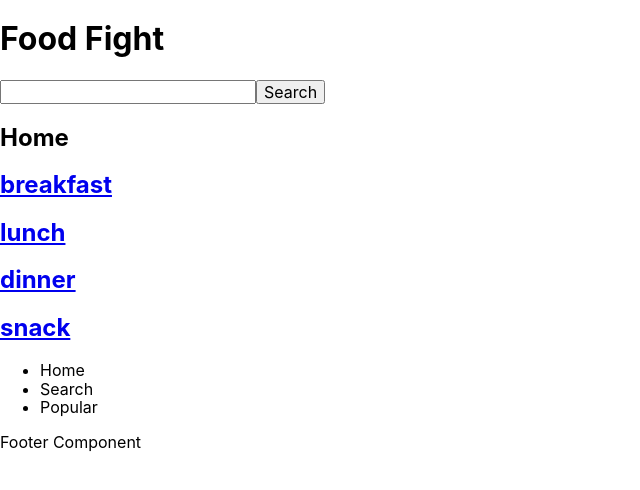
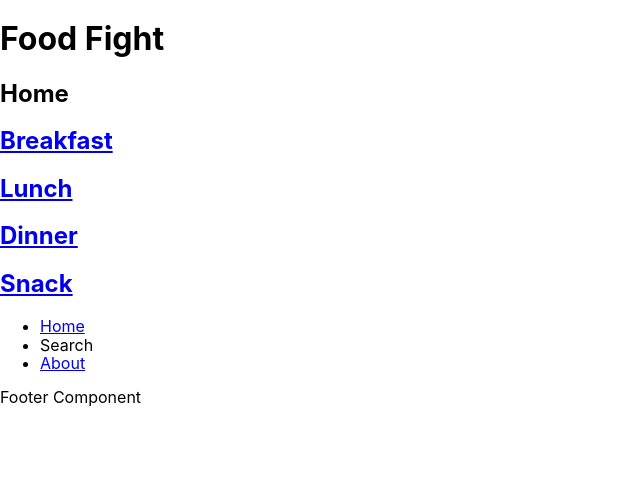
Before and after one commit to bobmatyas/recipe-app, a React (Create React App) app: page / in a window 1280 px wide. Shown: the top 490 px of the page, without its empty margins (0-640 px from the left). Built offline with nearby package versions, Linux system fonts and the light colour scheme.

Commit message:
initial api setup and research

```diff
--- a/src/App.js
+++ b/src/App.js
@@ -3,32 +3,37 @@ import { BrowserRouter as Router, Route } from "react-router-dom";
 import './styles/App.scss';
 import Header from './components/header';
 import Footer from './components/footer';
-import Search from './components/search';
 import Home from './components/home';
 import Breakfast from './components/breakfast';
 import Lunch from './components/lunch';
+import Dinner from './components/dinner';
+import Snack from './components/snack';
 import Menu from './components/menu';
+import About from './components/about';
+
 
 function App() {
   return (
-
+    <Router>
     <div className="App">
 
       <Header />
 
       <main>
 
-        <Search />
-        <Router>
-        <Route exact path="/" component={Home} />
-        <Route path="/breakfast" component={Breakfast} />
-        <Route path="/lunch" component={Lunch} />
-        </Router>
+
+          <Route exact path="/" component={Home} />
+          <Route path="/breakfast" component={Breakfast} />
+          <Route path="/lunch" component={Lunch} />
+          <Route path="/dinner" component={Dinner} />
+          <Route path="/snack" component={Snack} />
+          <Route path="/about" component={About} />
         <Menu />
 
       </main>
       <Footer />
     </div>
+    </Router>
   );
 }
 
--- /dev/null
+++ b/src/components/about.js
@@ -0,0 +1,7 @@
+import React from 'react';
+
+export const About = () =>
+
+  <h2>About</h2>
+
+export default About;
--- a/src/components/breakfast.js
+++ b/src/components/breakfast.js
@@ -1,7 +1,41 @@
-import React from 'react';
+import React, { useState, useEffect } from 'react';
+import Axios from 'axios';
+import Search from './search';
+import RecipeCard from './recipe-card';
 
-export const Breakfast = (props) =>
+function Breakfast() {
 
-  <h2>Breakfast</h2>
+  const [data, setData] = useState([]);
+
+  const recipeSearchBase = 'https://api.edamam.com/search?app_id=413bfa1c&app_key=a3b6b06160224886fc0b6e8a1a5b822a&health=vegan&q=pancake';
+
+  const getRecipes = async () => {
+    const result = await Axios(
+      recipeSearchBase,
+    );
+    setData(result.data);
+    //console.log(result.data);
+  }
+
+  useEffect( () => {
+
+    getRecipes();
+
+  }, []);
+
+  console.log(data);
+
+  return(
+    <div>
+      <h2>Breakfast</h2>
+      <Search />
+
+      <p>{JSON.stringify(data)}</p>
+
+
+    </div>
+  );
+
+}
 
 export default Breakfast;
--- a/src/components/home.js
+++ b/src/components/home.js
@@ -8,22 +8,22 @@ export const Home = () =>
 
     <MealType
           styleName="breakfast"
-          mealType="breakfast"
+          mealType="Breakfast"
         />
 
         <MealType
           styleName="lunch"
-          mealType="lunch"
+          mealType="Lunch"
         />
 
         <MealType
           styleName="dinner"
-          mealType="dinner"
+          mealType="Dinner"
         />
 
         <MealType
           styleName="snack"
-          mealType="snack"
+          mealType="Snack"
         />
     </div>
 
--- a/src/components/meal-type.js
+++ b/src/components/meal-type.js
@@ -4,7 +4,7 @@ import {Link} from 'react-router-dom';
 export const MealType = (props) =>
 
     <div className={props.styleName}>
-      <h2><Link to={props.mealType}>{props.mealType}</Link></h2>
+      <h2><Link to={props.mealType.toLowerCase()}>{props.mealType}</Link></h2>
     </div>
 
 export default MealType;
--- a/src/components/menu.js
+++ b/src/components/menu.js
@@ -1,12 +1,13 @@
 import React from 'react';
+import {Link} from 'react-router-dom';
 
 export const Menu = () =>
   <nav>
     <ul>
-      <li>Home</li>
-      <li>Search</li>
-      <li>Popular</li>
-    </ul>
+        <li><Link to="/">Home</Link></li>
+        <li>Search</li>
+        <li><Link to="/about">About</Link></li>
+      </ul>
   </nav>
 
 export default Menu;
--- /dev/null
+++ b/src/components/recipe-card.js
@@ -0,0 +1,9 @@
+import React from 'react';
+
+export const RecipeCard = (props) =>
+
+    <div>
+      <h3>{props.recipe}</h3>
+    </div>
+
+export default RecipeCard;
```
